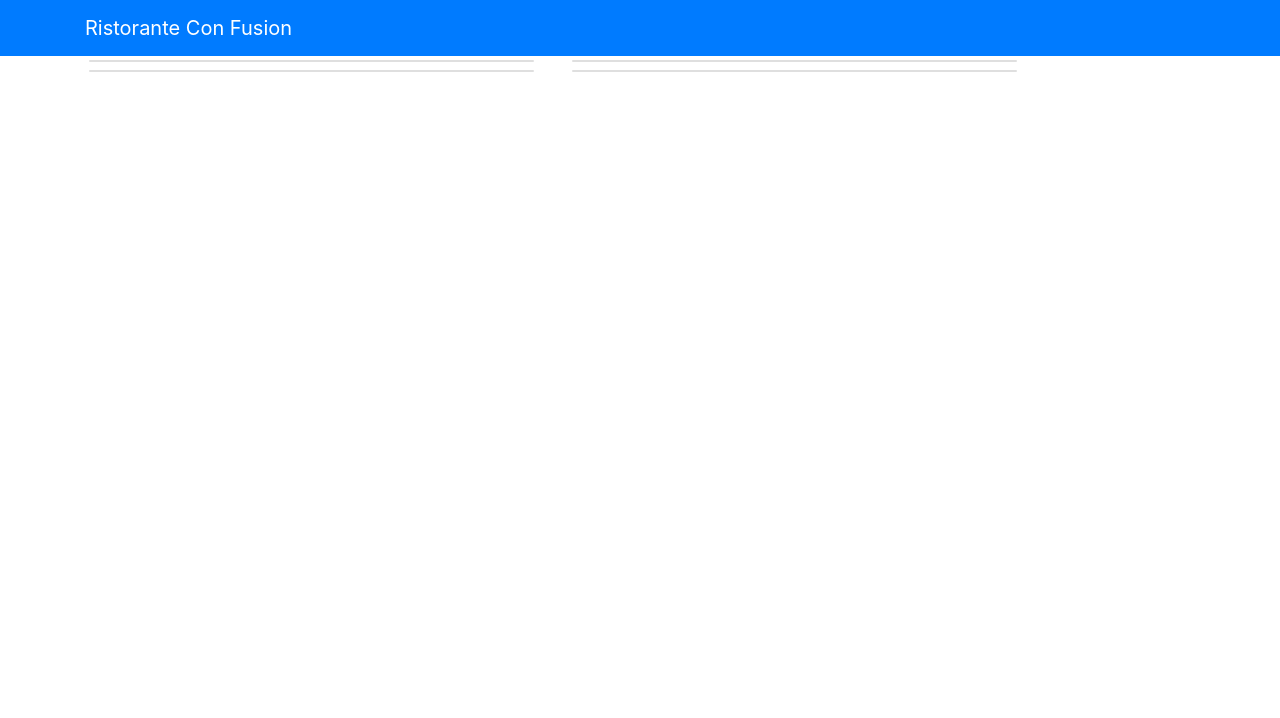
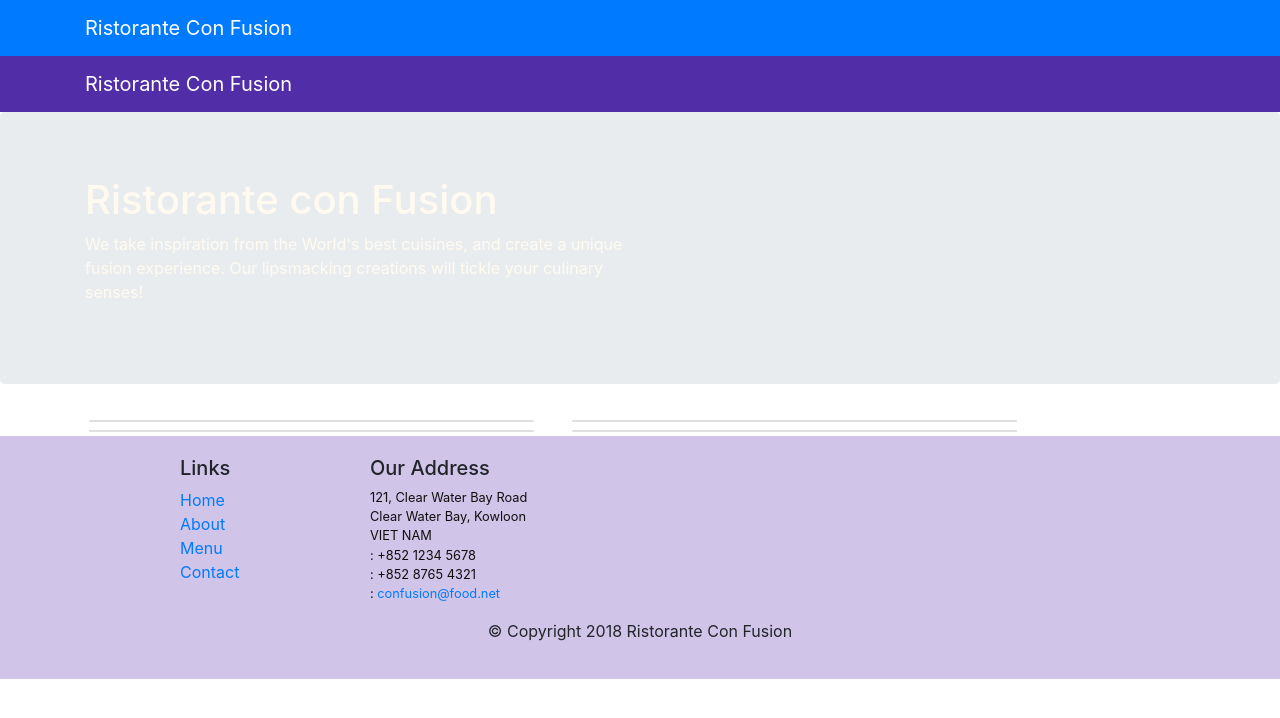
Before and after one commit to mrthao/reactjs_trainning, a React (Create React App) app: page / in a window 1280 px wide. Shown: the top 718 px of the page. Built offline with nearby package versions, Linux system fonts and the light colour scheme.

Commit message:
Exercise 1 (Instructions): Header and Footer

```diff
--- /dev/null
+++ b/src/components/FooterComponent.js
@@ -0,0 +1,50 @@
+import React from 'react';
+
+function Footer(props) {
+    return(
+    <div className="footer">
+        <div className="container">
+            <div className="row justify-content-center">
+                <div className="col-4 offset-1 col-sm-2">
+                    <h5>Links</h5>
+                    <ul className="list-unstyled">
+                        <li><a href="#">Home</a></li>
+                        <li><a href="#">About</a></li>
+                        <li><a href="#">Menu</a></li>
+                        <li><a href="contactus.html">Contact</a></li>
+                    </ul>
+                </div>
+                <div className="col-7 col-sm-5">
+                    <h5>Our Address</h5>
+                    <address>
+                      121, Clear Water Bay Road<br />
+                      Clear Water Bay, Kowloon<br />
+                      VIET NAM<br />
+                      <i className="fa fa-phone fa-lg"></i>: +852 1234 5678<br />
+                      <i className="fa fa-fax fa-lg"></i>: +852 8765 4321<br />
+                      <i className="fa fa-envelope fa-lg"></i>: <a href="mailto:confusion@food.net">
+                         confusion@food.net</a>
+                    </address>
+                </div>
+                <div className="col-12 col-sm-4 align-self-center">
+                    <div className="text-center">
+                        <a className="btn btn-social-icon btn-google" href="http://google.com/+"><i className="fa fa-google-plus"></i></a>
+                        <a className="btn btn-social-icon btn-facebook" href="http://www.facebook.com/profile.php?id="><i className="fa fa-facebook"></i></a>
+                        <a className="btn btn-social-icon btn-linkedin" href="http://www.linkedin.com/in/"><i className="fa fa-linkedin"></i></a>
+                        <a className="btn btn-social-icon btn-twitter" href="http://twitter.com/"><i className="fa fa-twitter"></i></a>
+                        <a className="btn btn-social-icon btn-google" href="http://youtube.com/"><i className="fa fa-youtube"></i></a>
+                        <a className="btn btn-social-icon" href="mailto:"><i className="fa fa-envelope-o"></i></a>
+                    </div>
+                </div>
+            </div>
+            <div className="row justify-content-center">
+                <div className="col-auto">
+                    <p>© Copyright 2018 Ristorante Con Fusion</p>
+                </div>
+            </div>
+        </div>
+    </div>
+    )
+}
+
+export default Footer;
--- /dev/null
+++ b/src/components/HeaderComponent.js
@@ -0,0 +1,28 @@
+import React, { Component } from 'react';
+import { Navbar, NavbarBrand, Jumbotron } from 'reactstrap';
+
+class Header extends Component {
+  render() {
+    return(
+    <React.Fragment>
+      <Navbar dark>
+        <div className="container">
+            <NavbarBrand href="/">Ristorante Con Fusion</NavbarBrand>
+        </div>
+      </Navbar>
+      <Jumbotron>
+           <div className="container">
+               <div className="row row-header">
+                   <div className="col-12 col-sm-6">
+                       <h1>Ristorante con Fusion</h1>
+                       <p>We take inspiration from the World's best cuisines, and create a unique fusion experience. Our lipsmacking creations will tickle your culinary senses!</p>
+                   </div>
+               </div>
+           </div>
+       </Jumbotron>
+    </React.Fragment>
+    );
+  }
+}
+
+export default Header;
--- a/src/components/MainComponent.js
+++ b/src/components/MainComponent.js
@@ -3,6 +3,8 @@
 import Menu from './MenuComponent';
 import DishDetail from './DishdetailComponent';
 import { DISHES } from '../shared/dishes';
+import Header from './HeaderComponent';
+import Footer from './FooterComponent';
 
 class Main extends Component {
 
@@ -26,8 +28,10 @@
             <NavbarBrand href="/">Ristorante Con Fusion</NavbarBrand>
           </div>
         </Navbar>
+        <Header />
         <Menu dishes={this.state.dishes} onClick={(dishId) => this.onDishSelect(dishId)} />
         <DishDetail dish={this.state.dishes.filter((dish) => dish.id === this.state.selectedDish)[0]} />
+        <Footer />
       </div>
     );
   }
--- a/src/index.css
+++ b/src/index.css
@@ -3,3 +3,37 @@
   padding: 0;
   font-family: sans-serif;
 }
+
+.row-header{
+    margin:0px auto;
+    padding:0px auto;
+}
+
+.row-content {
+    margin:0px auto;
+    padding: 50px 0px 50px 0px;
+    border-bottom: 1px ridge;
+    min-height:400px;
+}
+
+.footer{
+    background-color: #D1C4E9;
+    margin:0px auto;
+    padding: 20px 0px 20px 0px;
+}
+.jumbotron {
+    padding:70px 30px 70px 30px;
+    margin:0px auto;
+    background: #9575CD ;
+    color:floralwhite;
+}
+
+address{
+    font-size:80%;
+    margin:0px;
+    color:#0f0f0f;
+}
+
+.navbar-dark {
+    background-color: #512DA8;
+}
```
